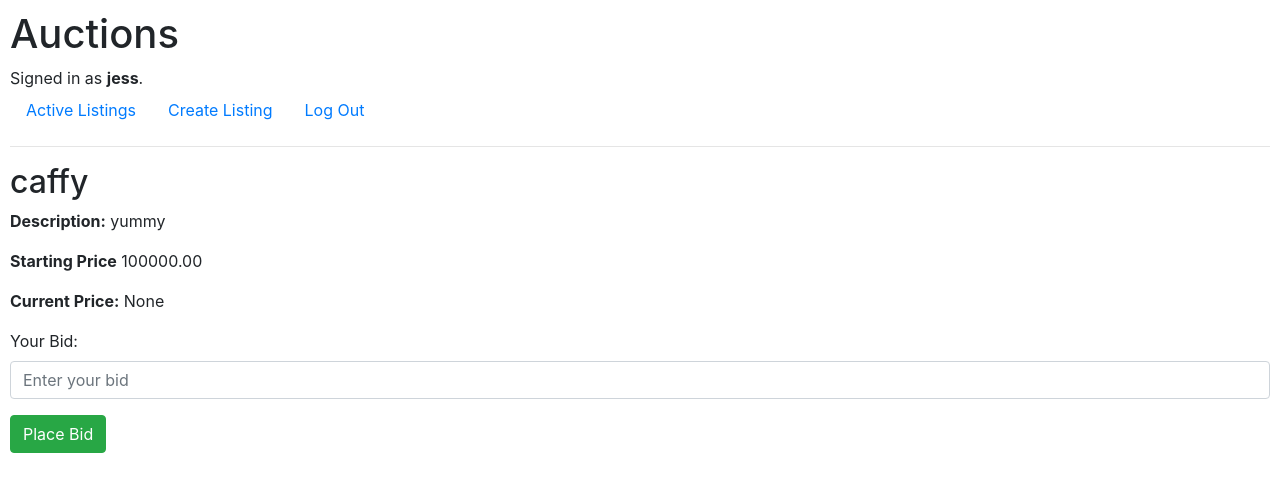
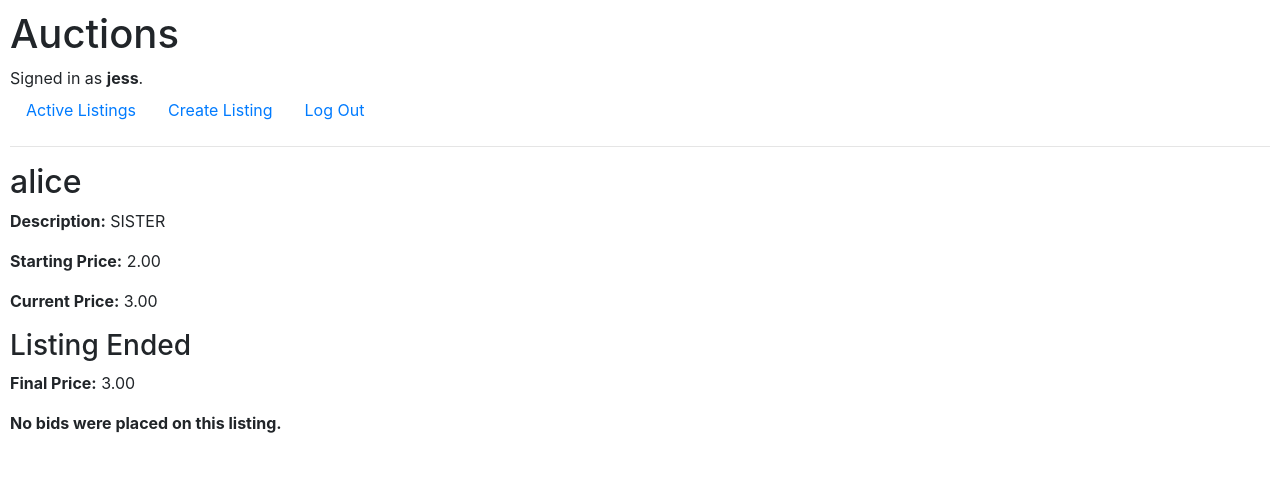
Before and after one commit to Jessicacktodd/CS50-Project2, a Django app: page /listing/1/ in a window 1280 px wide. Shown: the top 492 px of the page. Run offline with Django 3.2, Linux system fonts and the light colour scheme; a user stored in the database is signed in; data comes from the database, SQL or seed files in the repository; some libraries are stand-ins or nearby versions.

Commit message:
fixed seller and added close liting functionality

```diff
--- a/auctions/models.py
+++ b/auctions/models.py
@@ -4,6 +4,7 @@ from django.db import models
 
 class User(AbstractUser):
     pass
+
 
 class AuctionListing(models.Model):
     title = models.CharField(max_length=64)
@@ -14,7 +15,11 @@ class AuctionListing(models.Model):
     category = models.CharField(max_length=64, blank=True)
     is_active = models.BooleanField(default=True)
     winner = models.ForeignKey(User, on_delete=models.SET_NULL, related_name="auctions_won", null=True, blank=True)
-    creator = models.ForeignKey(User, on_delete=models.CASCADE, related_name="created_listings", null=True, blank=True)
+    seller = models.ForeignKey(User, on_delete=models.CASCADE, related_name="listings")
+
+    def __str__(self):
+        return self.title
+
 
 class Bid(models.Model):
     bid_amount = models.DecimalField(max_digits=10, decimal_places=2)
--- a/auctions/templates/auctions/listing.html
+++ b/auctions/templates/auctions/listing.html
@@ -1,10 +1,9 @@
 {% extends "auctions/layout.html" %}
 
 {% block body %}
-
 {% for message in messages %}
 <div class="container-fluid p-0">
-  <div class="alert {{ message.tags }} alert-dismissible" role="alert" >
+  <div class="alert {{ message.tags }} alert-dismissible" role="alert">
     <button type="button" class="close" data-dismiss="alert" aria-label="Close">
       <span aria-hidden="True">&times;</span>
     </button>
@@ -13,23 +12,24 @@
 </div>
 {% endfor %}
 
-{% if request.user == listing.creator and listing.is_active %}
-    <form action="{% url 'close_listing' listing.id %}" method="post">
-        {% csrf_token %}
-        <button type="submit" class="btn btn-success">Close Listing</button>
-    </form>
+<h2>{{ listing.title }}</h2>
+
+{% if listing.image_url %}
+    <img src="{{ listing.image_url }}" alt="Image for {{ listing.title }}" class="img-fluid">
 {% endif %}
 
+<p><strong>Description:</strong> {{ listing.description }}</p>
+<p><strong>Starting Price:</strong> {{ listing.starting_bid }}</p>
+<p><strong>Current Price:</strong> {{ listing.current_price }}</p>
 
-    <h2>{{ listing.title }}</h2>
+{% if listing.is_active %}
 
-    {% if listing.image_url %}
-        <img src="{{ listing.image_url }}" alt="Image for {{ listing.title }}" class="img-fluid">
+    {% if is_seller %}
+        <form action="{% url 'close_listing' listing.id %}" method="post">
+            {% csrf_token %}
+            <button type="submit" class="btn btn-danger">Close Listing</button>
+        </form>
     {% endif %}
-
-    <p><strong>Description:</strong> {{ listing.description }}</p>
-    <p><strong>Starting Price</strong> {{ listing.starting_bid }}</p>
-    <p><strong>Current Price:</strong> {{ listing.current_price }}</p>
 
     {% if user.is_authenticated %}
         <form action="{% url 'place_bid' listing.id %}" method="post">
@@ -41,6 +41,15 @@
             <button type="submit" class="btn btn-success">Place Bid</button>
         </form>
     {% endif %}
+{% else %}
 
+    <h3>Listing Ended</h3>
+    <p><strong>Final Price:</strong> {{ final_price }}</p>
+    {% if winner %}
+        <p><strong>Winner:</strong> {{ winner.username }}</p>
+    {% else %}
+        <p><strong>No bids were placed on this listing.</strong></p>
+    {% endif %}
+{% endif %}
 
 {% endblock %}
--- a/auctions/urls.py
+++ b/auctions/urls.py
@@ -10,4 +10,5 @@ urlpatterns = [
     path("create", views.create_listing, name="create_listing"),
     path("listing/<int:listing_id>/", views.listing, name="listing"),
     path("listing/<int:listing_id>/place_bid", views.place_bid, name="place_bid"),
+    path("listing/<int:listing_id>/close", views.close_listing, name="close_listing")
 ]
--- a/auctions/views.py
+++ b/auctions/views.py
@@ -96,12 +96,15 @@ def create_listing(request):
                 "message": "Starting bid must be a positive number."
             })
 
+        currentUser = request.user
+
         listing = AuctionListing(
             title=title,
             description=description,
             starting_bid=bid_value,
             image_url=image_url,
             category=category,
+            seller=currentUser
         )
 
         listing.save()
@@ -112,9 +115,20 @@ def create_listing(request):
 
 def listing(request, listing_id):
     listing = get_object_or_404(AuctionListing, pk=listing_id)
-    return render(request, "auctions/listing.html", {
-        "listing": listing
-    })
+    is_seller = request.user == listing.seller
+    context = {
+        "listing": listing,
+        "is_seller": is_seller
+    }
+
+    if not listing.is_active:
+        highest_bid = listing.bids.order_by('-bid_amount').first()
+        final_price = highest_bid.bid_amount if highest_bid else listing.starting_bid
+        context["final_price"] = final_price
+        context["winner"] = listing.winner
+
+    return render(request, "auctions/listing.html", context)
+
 
 
 def place_bid(request, listing_id):
@@ -153,3 +167,31 @@ def place_bid(request, listing_id):
 
         messages.success(request, "Your bid was sucessfully placed.")
         return redirect("listing", listing_id=listing.id)
+
+
+def close_listing(request, listing_id):
+    listing = get_object_or_404(AuctionListing, pk=listing_id)
+
+    is_seller = request.user == listing.seller
+
+    if is_seller:
+        listing.is_active = False
+        listing.save()
+
+        highest_bid = listing.bids.order_by('-bid_amount').first()
+        if highest_bid:
+            listing.winner = highest_bid.bidder
+            listing.save()
+            final_price = highest_bid.bid_amount
+        else:
+            final_price = listing.starting_bid
+
+        messages.success(request, "The listing has been closed successfully.")
+        return render(request, "auctions/listing.html", {
+                "listing": listing,
+                "is_seller": is_seller,
+                "final_price": final_price,
+                "winner": listing.winner
+            })
+
+    return redirect("listing", listing_id=listing_id)
```
Also changed, not shown: auctions/migrations/0002_alter_user_id_auctionlisting_bid_comments.py (added), auctions/migrations/0002_auctionlisting_bid_comments.py (deleted), auctions/migrations/0003_alter_auctionlisting_seller.py (added), auctions/migrations/0003_auctionlisting_creator_comments_comment_text_and_more.py (deleted), auctions/migrations/0004_remove_auctionlisting_creator.py (deleted), auctions/migrations/0005_bid_listing_alter_bid_bidder.py (deleted), auctions/migrations/0006_auctionlisting_current_price.py (deleted), auctions/migrations/0007_auctionlisting_is_active_auctionlisting_winner.py (deleted), auctions/migrations/0008_alter_bid_listing.py (deleted), auctions/migrations/0009_auctionlisting_creator.py (deleted), db.sqlite3.
